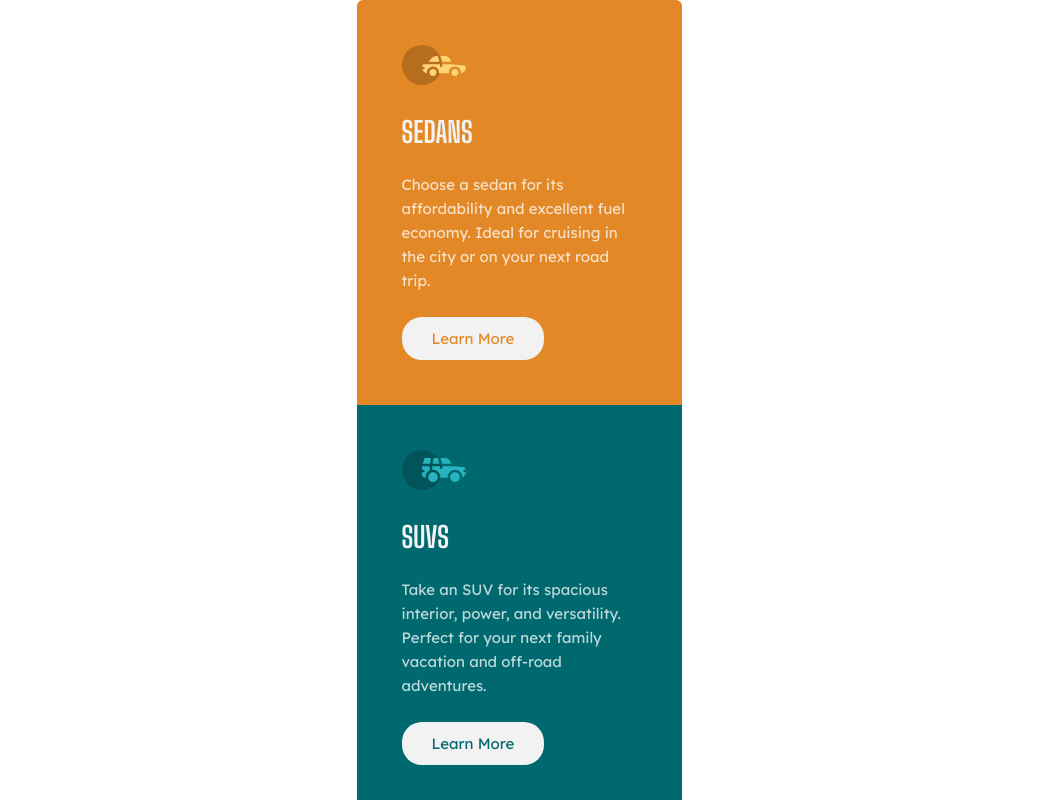
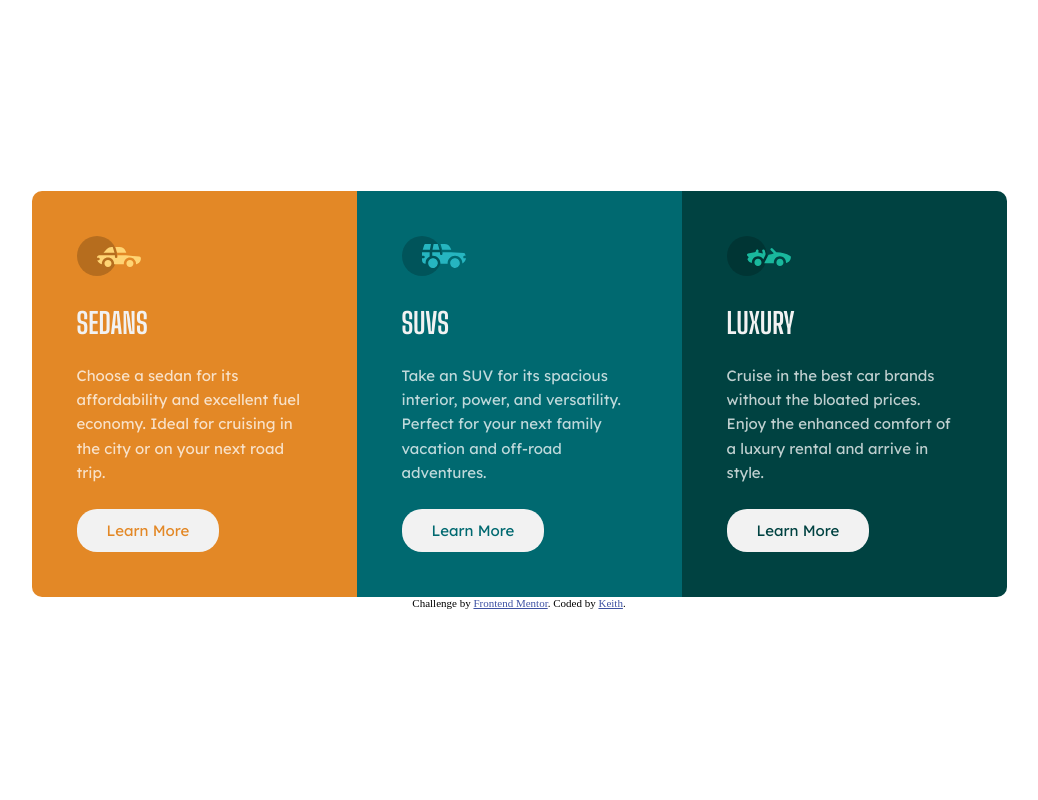
Before and after one commit to grizzle83/3-column-preview-card-component-main, a plain HTML site: page index.html in a window 1280 px wide. Shown: the top 800 px of the page, without its empty margins (121-1159 px from the left). Drawn offline with Linux system fonts and the light colour scheme.

Commit message:
improvement-updates

```diff
--- a/index.html
+++ b/index.html
@@ -21,7 +21,8 @@
     <title>Frontend Mentor | 3-column preview card component</title>
   </head>
   <body>
-    <main class="container">
+    <main>
+      <div class="container">
         <section class="sedans">
           <svg width="64" height="40" xmlns="http://www.w3.org/2000/svg">
             <g fill="none" fill-rule="evenodd">
@@ -35,8 +36,8 @@
           </svg>
           <h1>Sedans</h1>
           <p>
-          Choose a sedan for its affordability and excellent fuel economy. Ideal
-          for cruising in the city or on your next road trip.
+            Choose a sedan for its affordability and excellent fuel economy.
+            Ideal for cruising in the city or on your next road trip.
           </p>
           <a href="#" target="_blank"
             ><button class="btn-sedans">Learn More</button></a
@@ -56,8 +57,8 @@
           </svg>
           <h2>SUVs</h2>
           <p>
-          Take an SUV for its spacious interior, power, and versatility. Perfect
-          for your next family vacation and off-road adventures.
+            Take an SUV for its spacious interior, power, and versatility.
+            Perfect for your next family vacation and off-road adventures.
           </p>
           <a href="#" target="_blank"
             ><button class="btn-suvs">Learn More</button></a
@@ -88,11 +89,14 @@
         <footer>
           <div class="attribution">
             Challenge by
-          <a href="https://www.frontendmentor.io?ref=challenge" target="_blank"
+            <a
+              href="https://www.frontendmentor.io?ref=challenge"
+              target="_blank"
               >Frontend Mentor</a
             >. Coded by <a href="#">Keith</a>.
           </div>
         </footer>
+      </div>
     </main>
   </body>
 </html>
--- a/style.css
+++ b/style.css
@@ -26,13 +26,13 @@ p {
 
 body {
   min-height: 100vh;
+  min-width: 100vw;
   display: grid;
   align-items: center;
   justify-items: center;
 }
 
 .container {
-  width: 325px;
   display: grid;
   grid-template-columns: 325px;
   justify-content: center;
@@ -87,3 +87,22 @@ button {
 .attribution a {
   color: hsl(228, 45%, 44%);
 }
+
+@media (min-width: 375px) {
+  .container {
+    grid-template-columns: repeat(3, 325px);
+    grid-template-rows: repeat (2, 1fr);
+  }
+
+  .sedans {
+    border-radius: 10px 0 0 10px;
+  }
+
+  .luxury {
+    border-radius: 0 10px 10px 0;
+  }
+
+  footer {
+    grid-column: 2 / 3;
+  }
+}
```
Lines whose indentation alone changed are shown as unchanged.
